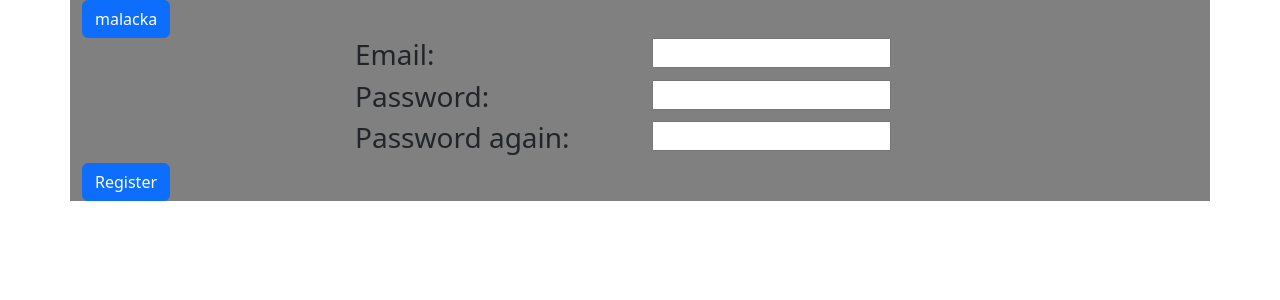
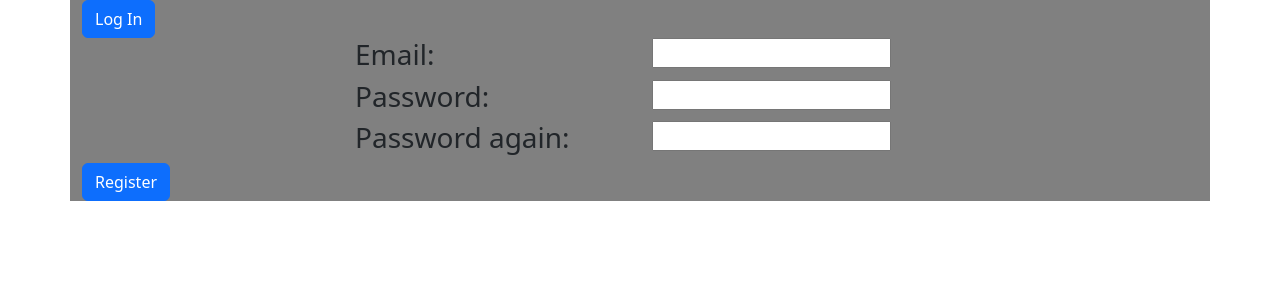
Before and after one commit to Handy1716/quizrider, a React (Create React App) app in the folder frontend/: page / in a window 1280 px wide. Shown: the top 300 px of the page. Built offline with nearby package versions, Linux system fonts and the light colour scheme.

Commit message:
if javitas

```diff
--- a/frontend/src/Components/header.tsx
+++ b/frontend/src/Components/header.tsx
@@ -1,19 +1,10 @@
-import { useState } from "react"
-import { Button, Col, Row } from "react-bootstrap"
-import Login from "./login"
-import Register from "./register"
+import { Button } from "react-bootstrap";
 
-export default function Header() {
-    const [btLog, setBtLog] = useState<boolean>(true);
 
-    function SignUpClick() {
-        setBtLog(false);
-    }
+export default function Header({value, onHeaderClick}:{value:string, onHeaderClick:()=>void}) {
     return(
-                <Row>
-                    <Col><img src="images/logo.png" alt="logo" className="logo"/></Col>
-                    <Col><Button className="btn-header"> Sign Up</Button></Col>
-                </Row>
-
-        )
+    <>
+    <Button className="btn" onClick={onHeaderClick}>{value}</Button>
+    </>
+    )
 }
--- a/frontend/src/Components/mainpage.tsx
+++ b/frontend/src/Components/mainpage.tsx
@@ -1,5 +1,4 @@
 import { useState } from "react";
-import Gyakorlas from "./gyakorlas";
 import Header from "./header";
 import Login from "./login";
 import Register from "./register";
@@ -9,19 +8,19 @@ export default function MainPage() {
     function handleClick() {
         setAsd(!asd);
     }
-    if(asd === true) {
     return (
         <>
-        <Gyakorlas value="malacka" onGyakorlasClick={handleClick}/>
+            {asd ? (
+        <div>
+        <Header value="Register" onHeaderClick={handleClick} />
         <Login />
+        </div>
+      ) : (
+        <div>
+        <Header value="Log In" onHeaderClick={handleClick} />
+        <Register />
+        </div>
+      )}
         </>
     )
-    } else {
-    return (
-            <div>
-            <Gyakorlas value="malacka" onGyakorlasClick={handleClick}/>
-            <Register />
-            </div>
-        )
-    }
 }
```
